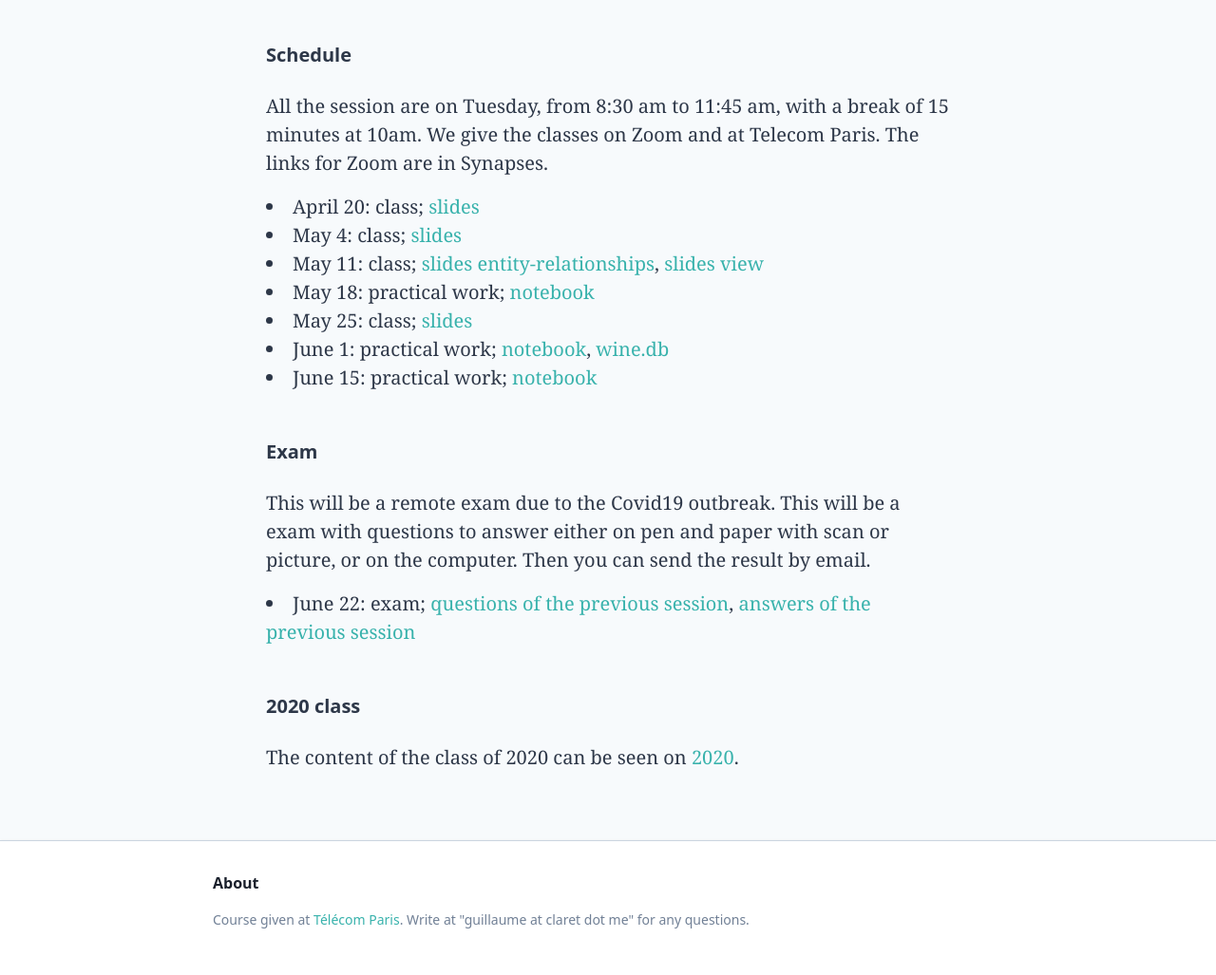
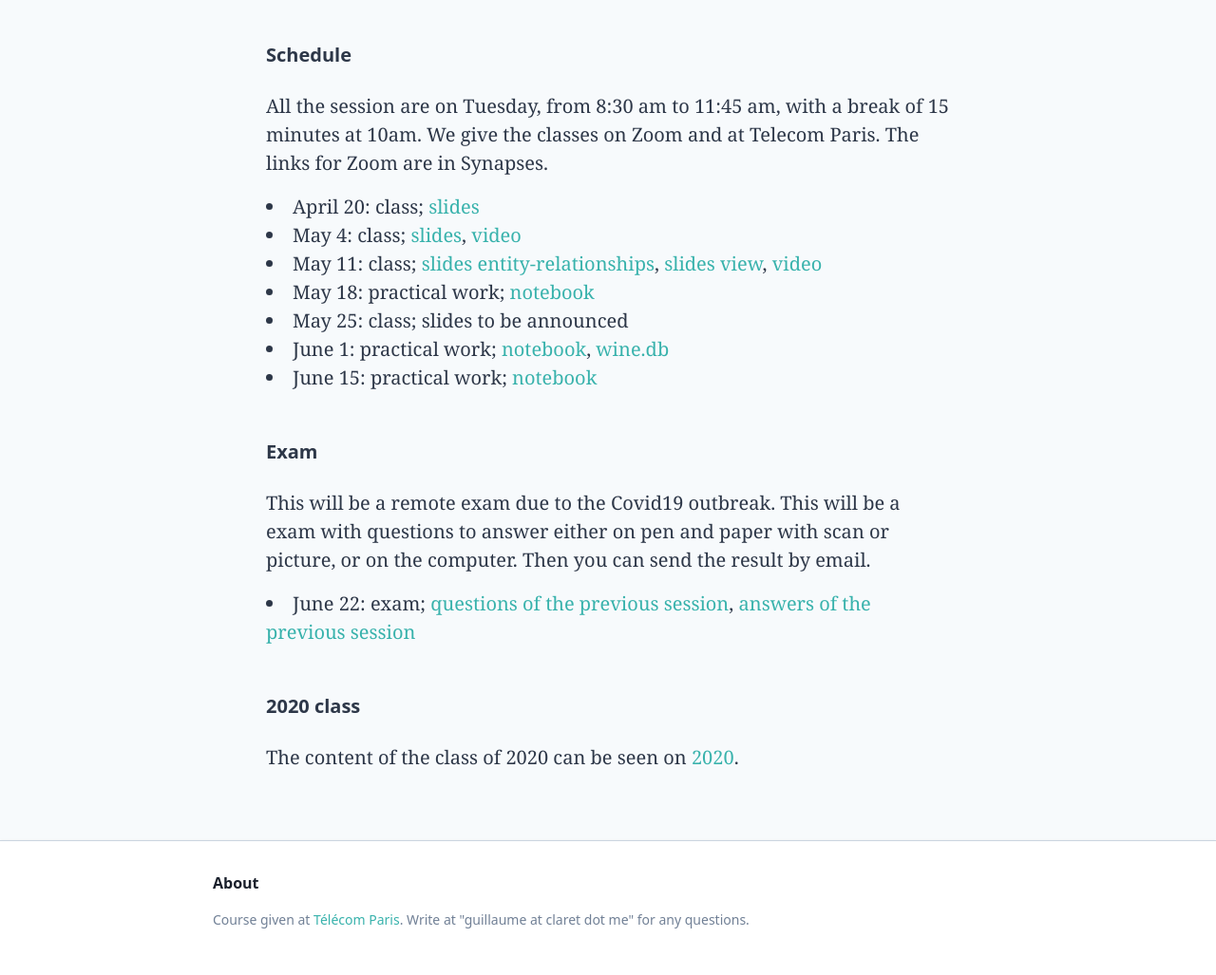
Before and after one commit to clarus/telecom-database-course, a plain HTML site: page index.html in a window 1280 px wide. Shown: the part 697-1724 px from the top of the page at 95% size. Drawn offline with Linux system fonts and the light colour scheme.

Commit message:
Add video links to the class

```diff
--- a/index.html
+++ b/index.html
@@ -61,10 +61,10 @@
 			</p>
 			<ul class="py-2 list-disc list-inside">
 				<li>April 20: class; <a class="text-teal-500 no-underline hover:underline" href="slides/1-Introduction.pdf">slides</a></li>
-				<li>May 4: class; <a class="text-teal-500 no-underline hover:underline" href="slides/2-FD-Normalization.pdf">slides</a></li>
-				<li>May 11: class; <a class="text-teal-500 no-underline hover:underline" href="slides/3-E-R%20Model.pdf">slides entity-relationships</a>, <a class="text-teal-500 no-underline hover:underline" href="slides/sql-intro-5.slides.html">slides view</a></li>
+				<li>May 4: class; <a class="text-teal-500 no-underline hover:underline" href="slides/2-FD-Normalization.pdf">slides</a>, <a class="text-teal-500 no-underline hover:underline" href="http://coq.io:3000/2021-05-04-96677222991/zoom_0.mp4">video</a></li>
+				<li>May 11: class; <a class="text-teal-500 no-underline hover:underline" href="slides/3-E-R%20Model.pdf">slides entity-relationships</a>, <a class="text-teal-500 no-underline hover:underline" href="slides/sql-intro-5.slides.html">slides view</a>, <a class="text-teal-500 no-underline hover:underline" href="http://coq.io:3000/2021-05-11-98269624242/zoom_0.mp4">video</a></li>
 				<li>May 18: practical work; <a class="text-teal-500 no-underline hover:underline" href="https://drive.google.com/file/d/17aQEx-M1Z1frwiECdqkDoE6WsF50Nkw9/view">notebook</a></li>
-				<li>May 25: class; <a class="text-teal-500 no-underline hover:underline" href="https://github.com/jacobmontiel/sql-intro">slides</a></li>
+				<li>May 25: class; slides to be announced</li>
 				<li>June 1: practical work; <a class="text-teal-500 no-underline hover:underline" href="https://drive.google.com/file/d/1LIgASk5qXIZiXkEGkHjTWdlsWQ_TpUvl/view">notebook</a>, <a class="text-teal-500 no-underline hover:underline" href="https://drive.google.com/file/d/1WVDt5YwRZ5rC1f_A3lASjIlF9FeFYQa-/view">wine.db</a></li>
 				<li>June 15: practical work; <a class="text-teal-500 no-underline hover:underline" href="https://drive.google.com/file/d/1FArxAzdE7SFIVfwezl9bXyt0T6-YqH7S/view">notebook</a></li>
 			</ul>
```
